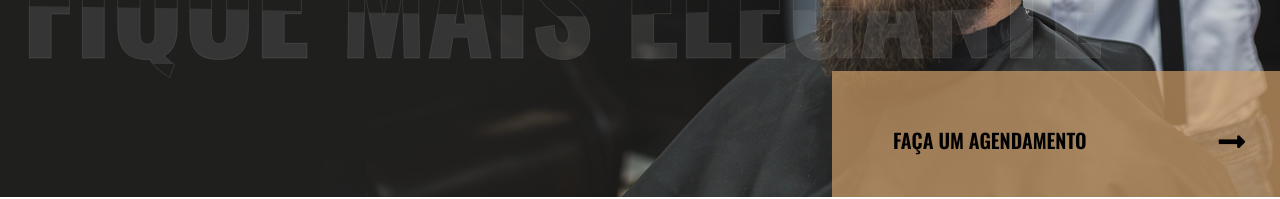
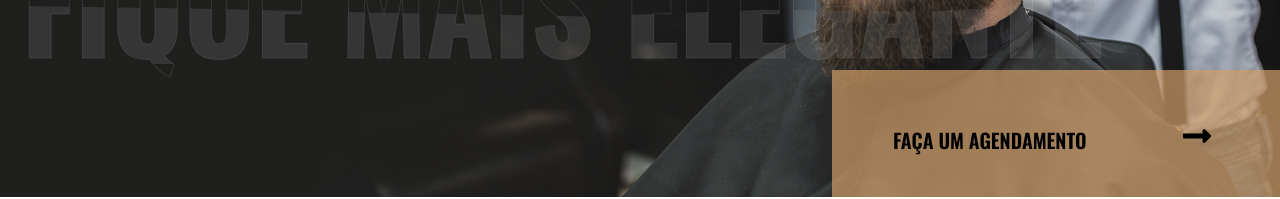
Before and after one commit to laudites/BarbeariaTemplate, a React (Vite) app: page / in a window 1280 px wide. Shown: the part 602-801 px from the top of the page. Built offline with nearby package versions, Linux system fonts and the light colour scheme; a web font is replaced by a local one.

Commit message:
12_12_2024_18:35

```diff
--- a/src/components/FooterComponent.jsx
+++ b/src/components/FooterComponent.jsx
@@ -8,7 +8,7 @@ const FooterComponent = () => {
         <div className="footer-content">
           <div className="footer-text">
             <p>&copy; 2024 Todos os Direitos Reservados. Desenvolvido por
-              <a style={{color: "#fec913"}} href="https://neweradigital.com"> NewEra Digital</a>
+              <a style={{color: "#fec913"}} href="https://myneweradigital.com"> NewEra Digital</a>
             </p>
           </div>
         </div>
--- a/src/components/HeaderComponent.jsx
+++ b/src/components/HeaderComponent.jsx
@@ -51,25 +51,31 @@ const HeaderComponent = () => {
                           <a href="index.html">Home</a>
                         </li>
                         <li>
-                          <a href="blog.html">Menu</a>
+                          <a href="#">Menu</a>
                           <ul className="submenu">
                             <li>
-                              <a href="blog.html">Sobre</a>
+                              <a href="#about">Sobre</a>
                             </li>
                             <li>
-                              <a href="blog_details.html">Serviços</a>
+                              <a href="#services">Serviços</a>
                             </li>
                             <li>
-                              <a href="elements.html">Preços</a>
+                              <a href="#team">Equipe</a>
                             </li>
                             <li>
-                              <a href="elements.html">Agendamento</a>
+                              <a href="#pricing">Preços</a>
                             </li>
                             <li>
-                              <a href="elements.html">Depoimentos</a>
+                              <a href="#GalleryComponent">Imagens Barbearia</a>
                             </li>
                             <li>
-                              <a href="elements.html">Equipe</a>
+                              <a href="#comments">Depoimentos</a>
+                            </li>
+                            <li>
+                              <a href="#map">Endereço</a>
+                            </li>
+                            <li>
+                              <a href="agenda/clientes">Agendamento</a>
                             </li>
                           </ul>
                         </li>
--- a/src/components/SliderComponent.jsx
+++ b/src/components/SliderComponent.jsx
@@ -60,14 +60,18 @@ const SliderComponent = () => {
       </div>
 
       {/* Botão com seta */}
-      <div className="thumb-content-box">
-        <div className="thumb-content">
-          <h3>faça um agendamento</h3>
-          <a href="#">
-            <i className="fas fa-long-arrow-alt-right"></i>
-          </a>
-        </div>
-      </div>
+      <a href="agenda/clientes" style={{ textDecoration: "none" }}>
+  <div
+    className="thumb-content-box"
+    style={{ cursor: "pointer",alignItems: "center" }} // Indica que é clicável
+  >
+    <div className="thumb-content">
+      <h3>faça um agendamento</h3>
+      <i className="fas fa-long-arrow-alt-right fa-2x" style={{ color: "black" }}></i>
+    </div>
+  </div>
+</a>
+
     </div>
   );
 };
```
